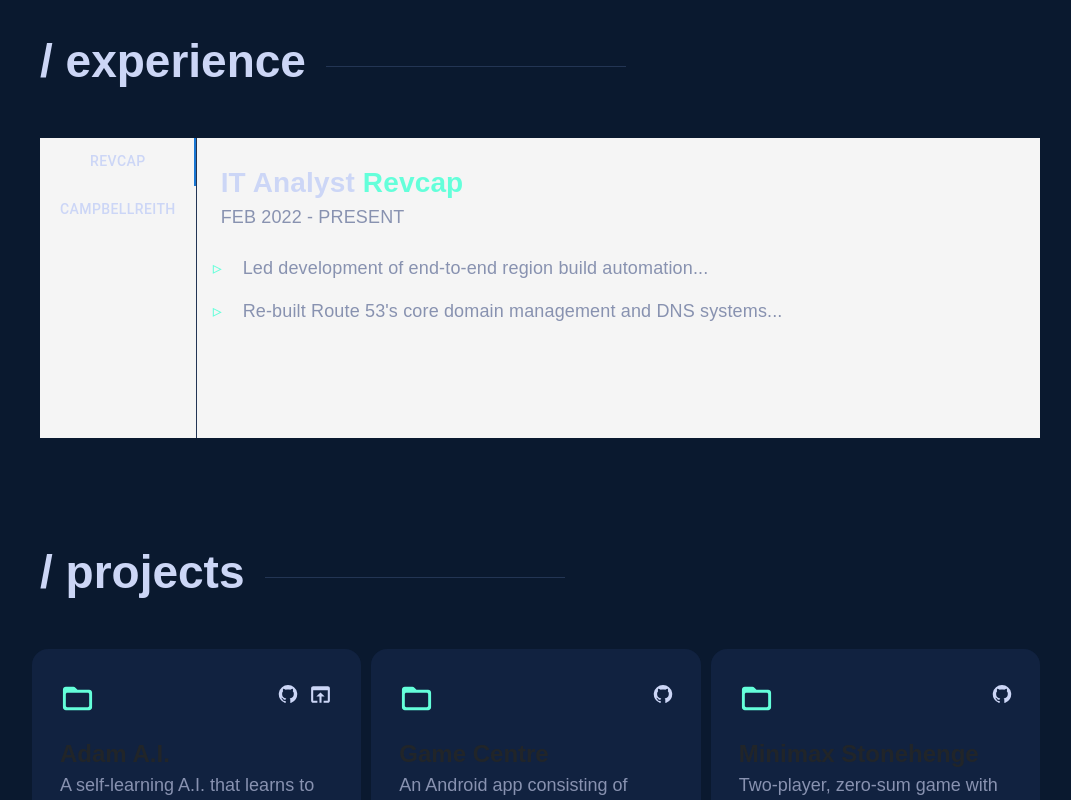
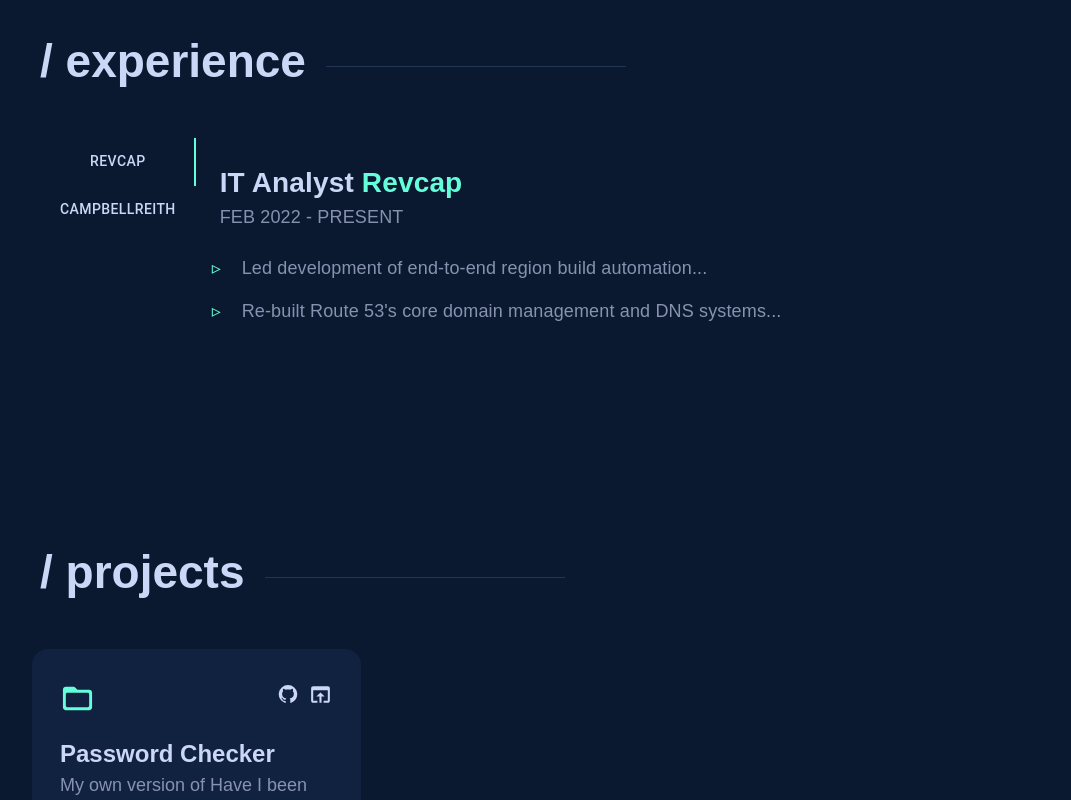
Before and after one commit to mirajhaq/Miraj, a React (Create React App) app: page / in a window 1280 px wide. Shown: the part 1380-2180 px from the top of the page, without its empty margins (100-1171 px from the left). Built offline with nearby package versions, Linux system fonts and the light colour scheme; a web font is replaced by a local one.

Commit message:
Add files via upload

```diff
--- a/src/components/Intro.js
+++ b/src/components/Intro.js
@@ -22,7 +22,7 @@
   render() {
     return (
       <div id="intro">
-      <FractalTree></FractalTree>
+        <FractalTree></FractalTree>
         <div className="typist" avgTypingDelay={120}>
           <span className="intro-title">
             {"hi, "}
--- a/src/components/JobList.js
+++ b/src/components/JobList.js
@@ -12,13 +12,14 @@
 const useStyles = makeStyles(() => ({
   root: {
     flexGrow: 1,
-    backgroundColor: "#f5f5f5", // fallback or your choice of color
+    backgroundColor: "var(--navy) !important", // fallback or your choice of color
     display: "flex",
     height: 300,
   },
   tabs: {
-    borderRight: `1px solid #ccc`, // Use a default color or your choice
+    borderRight: `0px solid #ccc`, // Use a default color or your choice
   },
+
 }));
 
 // Accessibility props for Tabs
@@ -84,7 +85,12 @@
       variant={isHorizontal ? "fullWidth" : "scrollable"}
       value={value}
       onChange={handleChange}
-        className={classes.tabs}
+      sx={{
+        "& .MuiTabs-indicator": {
+          height: '2px',
+          backgroundColor: 'var(--green-bright)', // Use your custom color
+        },
+      }}
     >
       {Object.keys(experienceItems).map((key, i) => (
         <Tab key={i} label={isHorizontal ? `0${i}.` : key} {...a11yProps(i)} />
--- a/src/components/Projects.js
+++ b/src/components/Projects.js
@@ -5,6 +5,7 @@
 // import "react-responsive-carousel/lib/styles/carousel.min.css"; // requires a loader
 // import Carousel from "react-bootstrap/Carousel";
 import ExternalLinks from "./ExternalLinks";
+
 
 class Projects extends React.Component {
   constructor() {
@@ -62,29 +63,40 @@
       }
     };
     */
+
     const projects = {
-      "Adam A.I.": {
+      "Password Checker": {
         desc:
-          "A self-learning A.I. that learns to traverse through a complex maze using the genetic algorithm.",
+          "My own version of Have I been Pwned's password checker",
         techStack: "Javascript, HTML / CSS",
         link: "https://github.com/gazijarin/adamai",
         open: "https://gazijarin.github.io/AdamAI/"
-      },
+      }
 
-      "Game Centre": {
+      /*"Game Centre": {
         desc:
           "An Android app consisting of three board games, including multiplayer, autosave, user authentication, etc.",
         techStack: "Java, Android Studio",
         link: "https://github.com/gazijarin/gamecentre",
         open: ""
       },
-      "Minimax Stonehenge": {
+      "Nothing yet dude": {
         desc:
           "Two-player, zero-sum game with a strategic Minimax artificial intelligence.",
         techStack: "Python",
         link: "https://github.com/gazijarin/stonehenge",
         open: ""
       }
+      */
+    };
+
+    // Define inline styles for the card title
+    const cardTitle = {
+      color: "green", // Change this to your desired color
+      fontSize: "1.2em",
+      fontWeight: "bold",
+      marginTop: "10px",
+      textTransform: "uppercase" // Optional: Convert text to uppercase
     };
 
     return (
@@ -136,7 +148,10 @@
                     ></ExternalLinks>
                   </div>
 
-                  <div className="card-title">{key}</div>
+                  <div className="card-title" style={{ color: 'var(--lightest-slate)'}}>
+  {key}
+</div>
+
                   <div className="card-desc">{projects[key]["desc"]}</div>
                   <div className="card-tech">{projects[key]["techStack"]}</div>
                 </li>
```
Lines whose indentation alone changed are shown as unchanged.
